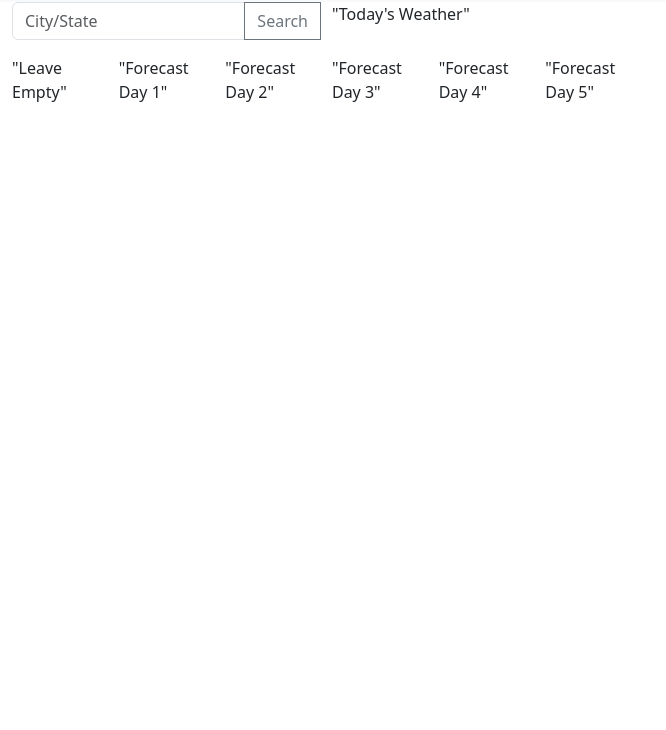
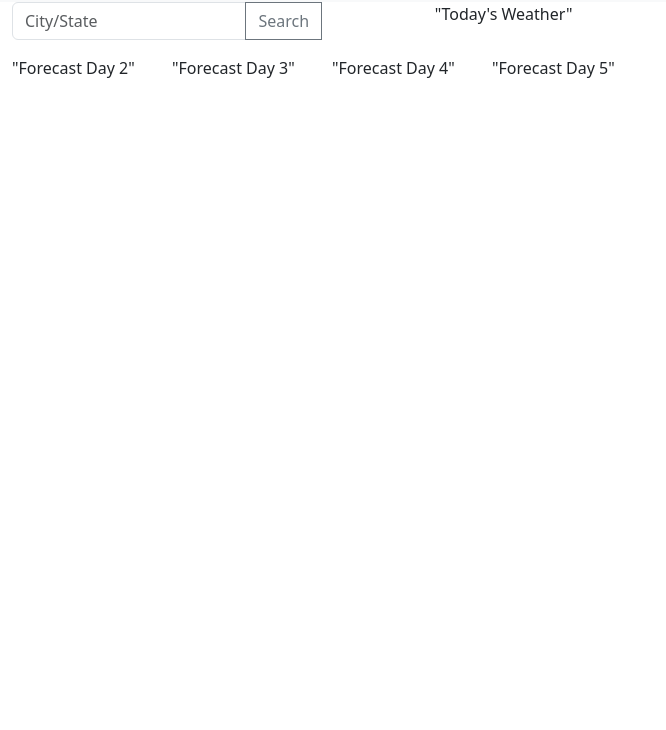
Before and after one commit to Ms-Marlena/weather-dashboard, a plain HTML site: page index.html in a window 1280 px wide. Shown: the part 70-800 px from the top of the page, without its empty margins (0-666 px from the left). Drawn offline with nearby package versions, Linux system fonts and the light colour scheme.

Commit message:
adjusted column widths

```diff
--- a/index.html
+++ b/index.html
@@ -22,17 +22,17 @@
     <div class="input-group mb-3">
     <input id="city" type="text" class="form-control" placeholder="City/State" aria-label="Recipient's username" aria-describedby="button-addon2">
     <button id="search" class="btn btn-outline-secondary" type="button" id="button-addon2">Search</button>
-    <div id=currentWeather class="col-6 container-fluid">
+    <div id=currentIcon class="col-2 container-fluid">
+    </div>
+    <div id=currentWeather class="col-4 container-fluid">
       "Today's Weather"
     </div>
   </div>
     <div class="row">
-      <div class="col-2">"Leave Empty"</div>
-      <div id=foreCast1 class="col-2">"Forecast Day 1"</div>
-      <div id=foreCast2 class="col-2">"Forecast Day 2"</div>
-      <div id=foreCast3 class="col-2">"Forecast Day 3"</div>
-      <div id=foreCast4 class="col-2">"Forecast Day 4"</div>
-      <div id=foreCast5 class="col-2">"Forecast Day 5"</div>
+      <div id=foreCast2 class="col-3">"Forecast Day 2"</div>
+      <div id=foreCast3 class="col-3">"Forecast Day 3"</div>
+      <div id=foreCast4 class="col-3">"Forecast Day 4"</div>
+      <div id=foreCast5 class="col-3">"Forecast Day 5"</div>
   </div>
 </div>
 
```
